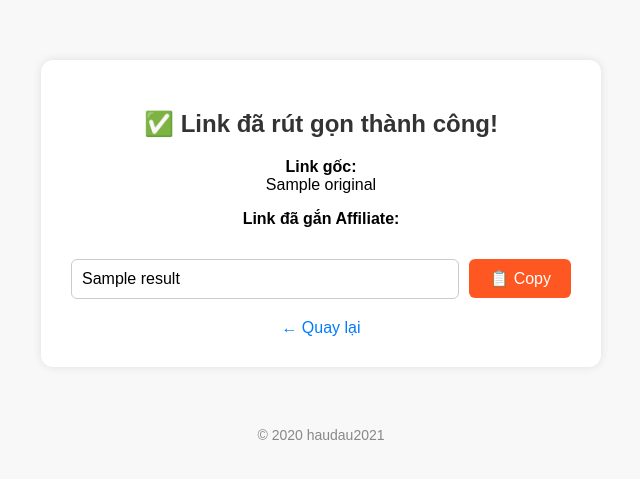
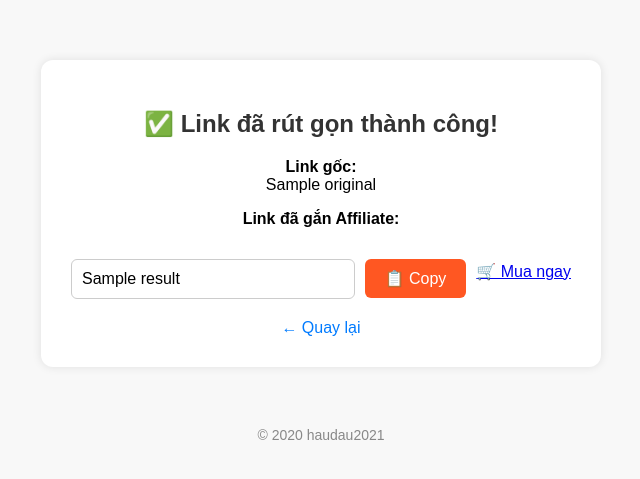
Before and after one commit to haudau2021/getlinkshope-ytb, a Flask app: template templates/preview.html in a window 1280 px wide. Shown: the top 479 px of the page, without its empty margins (319-959 px from the left). Run offline with Flask 3, Linux system fonts and the light colour scheme; the template is opened without the code that fills it: most values are stand-ins (such as "Sample title", 1, 10 or a date in 2020).

Commit message:
Update preview.html

```diff
--- a/templates/preview.html
+++ b/templates/preview.html
@@ -13,9 +13,11 @@
     <div class="link-box">
       <input type="text" value="{{ result }}" id="resultLink" readonly>
       <button onclick="copyToClipboard()">📋 Copy</button>
+      <a href="{{ result }}" target="_blank" class="buy-now">🛒 Mua ngay</a>
     </div>
     <a href="/" class="back">← Quay lại</a>
   </div>
+
   <script>
     function copyToClipboard() {
       const copyText = document.getElementById("resultLink");
```
